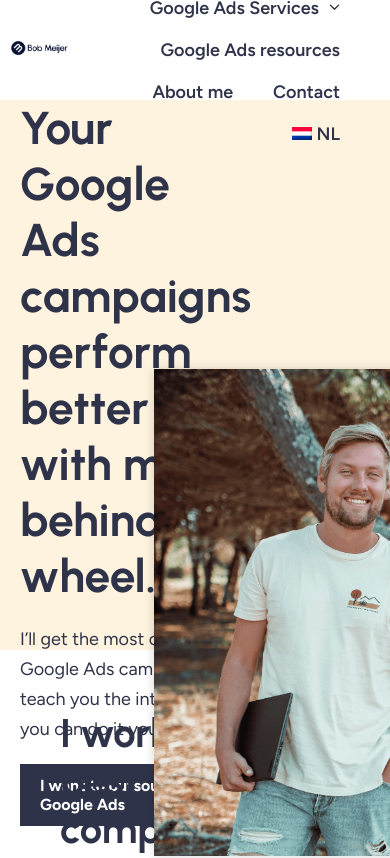
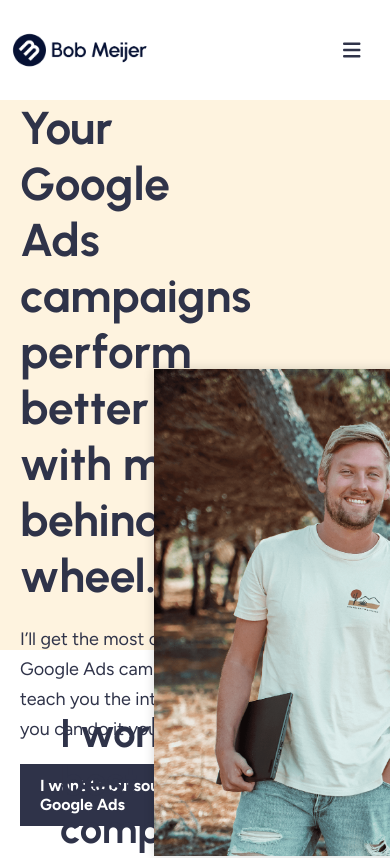
Before and after one commit to alexneumayr/react-landing-page-clone, a JavaScript app: page / in a window 390 px wide. Shown: the top 858 px of the page. Built offline with nearby package versions, Linux system fonts and the light colour scheme; the HTML template or start-up script is replaced by a standard one.

Commit message:
Create mobile Header

```diff
--- a/src/Header/Header.js
+++ b/src/Header/Header.js
@@ -1,4 +1,4 @@
-import { faChevronDown } from '@fortawesome/free-solid-svg-icons';
+import { faBars, faChevronDown } from '@fortawesome/free-solid-svg-icons';
 import { FontAwesomeIcon } from '@fortawesome/react-fontawesome';
 import logo from '../images/logo.png';
 import nl from '../images/nl.png';
@@ -8,9 +8,10 @@
   return (
     <header className={styles.root}>
       <nav className={styles.nav}>
-        <div>
-          <img src={logo} alt="Logo" className={styles.logo} />
-        </div>
+        <img src={logo} alt="Logo" />
+        <a href="/" className={styles.menuToggle}>
+          <FontAwesomeIcon icon={faBars} />
+        </a>
         <ul className={styles.links}>
           <li>
             <a href="/">Home</a>
--- a/src/Header/Header.module.css
+++ b/src/Header/Header.module.css
@@ -7,6 +7,23 @@
   position: fixed;
   z-index: 2;
   background-color: white;
+  display: flex;
+  align-items: center;
+}
+
+.menuToggle {
+  display: none;
+  @media (max-width: 765px) {
+    display: block;
+    font-size: 20px;
+    color: rgb(47, 51, 73);
+    margin-left: auto;
+    margin-right: 20px;
+  }
+}
+
+.menuToggle:hover {
+  color: rgb(187, 207, 155);
 }
 
 .nav {
@@ -34,6 +51,10 @@
   column-gap: 40px;
   row-gap: 20px;
   margin-right: 60px;
+  @media (max-width: 765px) {
+    display: none;
+    height: 80px;
+  }
 }
 
 .links a {
@@ -45,6 +66,9 @@
   width: 15vw;
   max-width: 238px;
   align-self: center;
+  @media (max-width: 765px) {
+    width: 140px;
+  }
 }
 
 .language {
```
